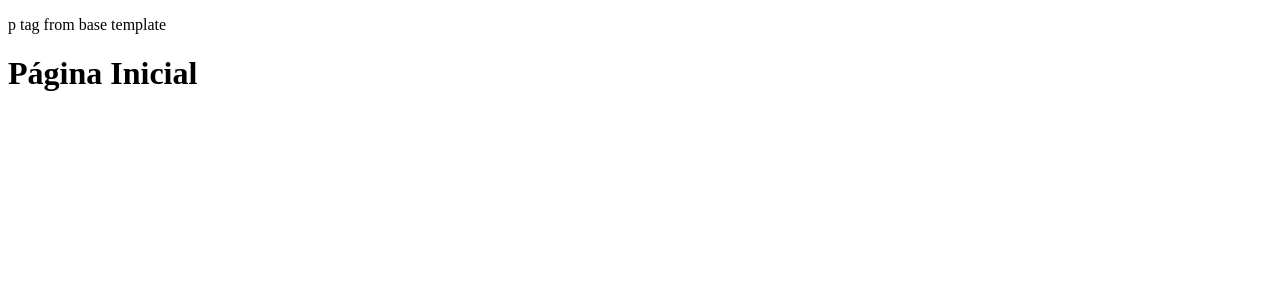
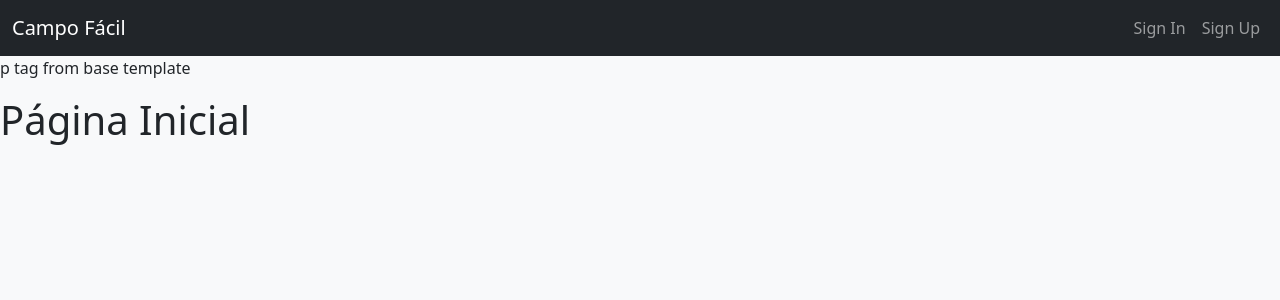
Before and after one commit to kyoduke/django-campo-facil, a Django app: page / in a window 1280 px wide. Shown: the top 300 px of the page. Run offline with Django 5.2, Linux system fonts and the light colour scheme; some libraries are stand-ins or nearby versions.

Commit message:
adds container styling

```diff
--- a/djangoapp/templates/base.html
+++ b/djangoapp/templates/base.html
@@ -1,4 +1,11 @@
+{# Load the tag library #}
+{% load bootstrap5 %}
+
+{# Load CSS and JavaScript #}
+{% bootstrap_css %}
+{% bootstrap_javascript %}
 {% load static %}
+{% load i18n %}
 <!DOCTYPE html>
 <html lang="pt-br">
 <head>
@@ -13,7 +20,79 @@
     <meta name="theme-color" content="#ffffff">
     <title>{% block page_title %}{% endblock page_title %}</title>
 </head>
-<body>
+<body class='bg-light'>
+    <nav class="navbar navbar-expand-lg navbar-dark bg-dark">
+        <div class="container-fluid">
+
+            {% comment %} change to football_fields home page  {% endcomment %}
+            <a class="navbar-brand"
+            {% if user.is_authenticated %}
+            href="{% url 'home' %}"
+            {% else %}
+            href="{% url 'account_login' %}"
+            {% endif %}
+            >Campo Fácil</a>
+
+
+            {% comment %} <strong>{% trans "Menu:" %}</strong> {% endcomment %}
+            <button class="navbar-toggler" type="button" data-bs-toggle="collapse" data-bs-target="#navbarSupportedContent" aria-controls="navbarSupportedContent" aria-expanded="false" aria-label="Toggle navigation">
+                <span class="navbar-toggler-icon"></span>
+            </button>
+            <div class="collapse navbar-collapse" id="navbarSupportedContent">
+                <ul class="navbar-nav ms-auto mb-2 mb-lg-0">
+                    {% if user.is_authenticated %}
+                    {% url 'account_email' as email_url %}
+                    {% if email_url %}
+                    <li class="nav-item">
+                        <a class="nav-link" href="{{ email_url }}">Mudar Email</a>
+                    </li>
+                    {% endif %}
+                    {% url 'account_change_password' as change_password_url %}
+                    {% if change_password_url %}
+                    <li class="nav-item">
+                        <a class="nav-link" href="{{ change_password_url }}">{% trans "Change Password" %}</a>
+                    </li>
+                    {% endif %}
+                    {% url 'mfa_index' as mfa_url %}
+                    {% if mfa_url %}
+                    <li class="nav-item">
+                        <a class="nav-link" href="{{ mfa_url }}">{% trans "Two-Factor Authentication" %}</a>
+                    </li>
+                    {% endif %}
+                    {% url 'usersessions_list' as usersessions_list_url %}
+                    {% if usersessions_list_url %}
+                    <li class="nav-item">
+                        <a class="nav-link" href="{{ usersessions_list_url }}">{% trans "Sessions" %}</a>
+                    </li>
+                    {% endif %}
+                    {% url 'account_logout' as logout_url %}
+                    {% if logout_url %}
+                    <li class="nav-item">
+                        <a class="nav-link" href="{{ logout_url }}">{% trans "Sign Out" %}</a>
+                    </li>
+                    {% endif %}
+                    {% else %}
+                    {% url 'account_login' as login_url %}
+                    {% if login_url %}
+                    <li class="nav-item">
+                        <a class="nav-link" href="{{ login_url }}">{% trans "Sign In" %}</a>
+                    </li>
+                    {% endif %}
+                    {% url 'account_signup' as signup_url %}
+                    {% if signup_url %}
+                    <li class="nav-item">
+                        <a class="nav-link" href="{{ signup_url }}">{% trans "Sign Up" %}</a>
+                    </li>
+                    {% endif %}
+                    {% endif %}
+                </ul>
+            </div>
+
+
+
+        </div>
+    </nav>
+
     <p>p tag from base template</p>
     {% block content %}{% endblock content %}
 </body>
```
